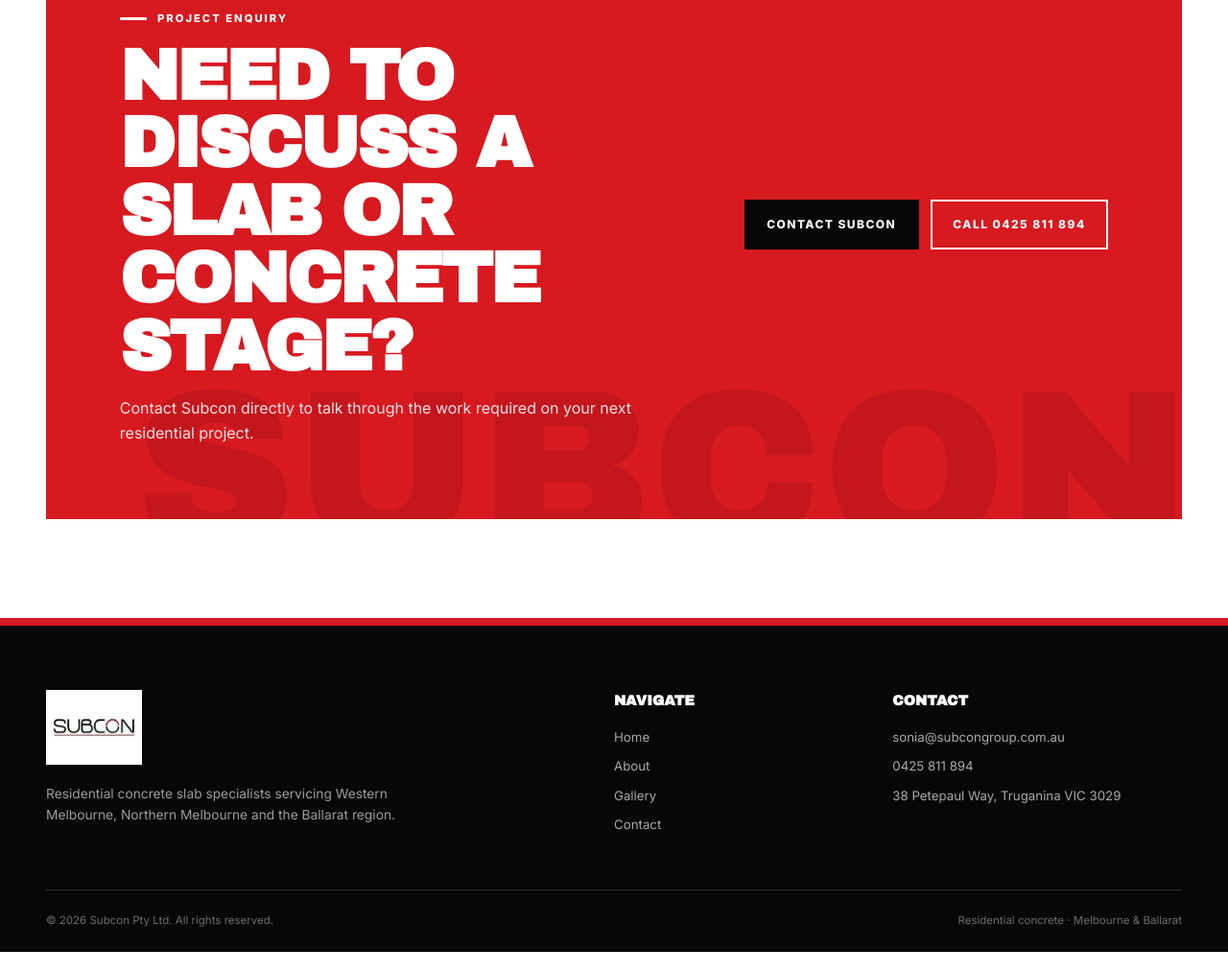
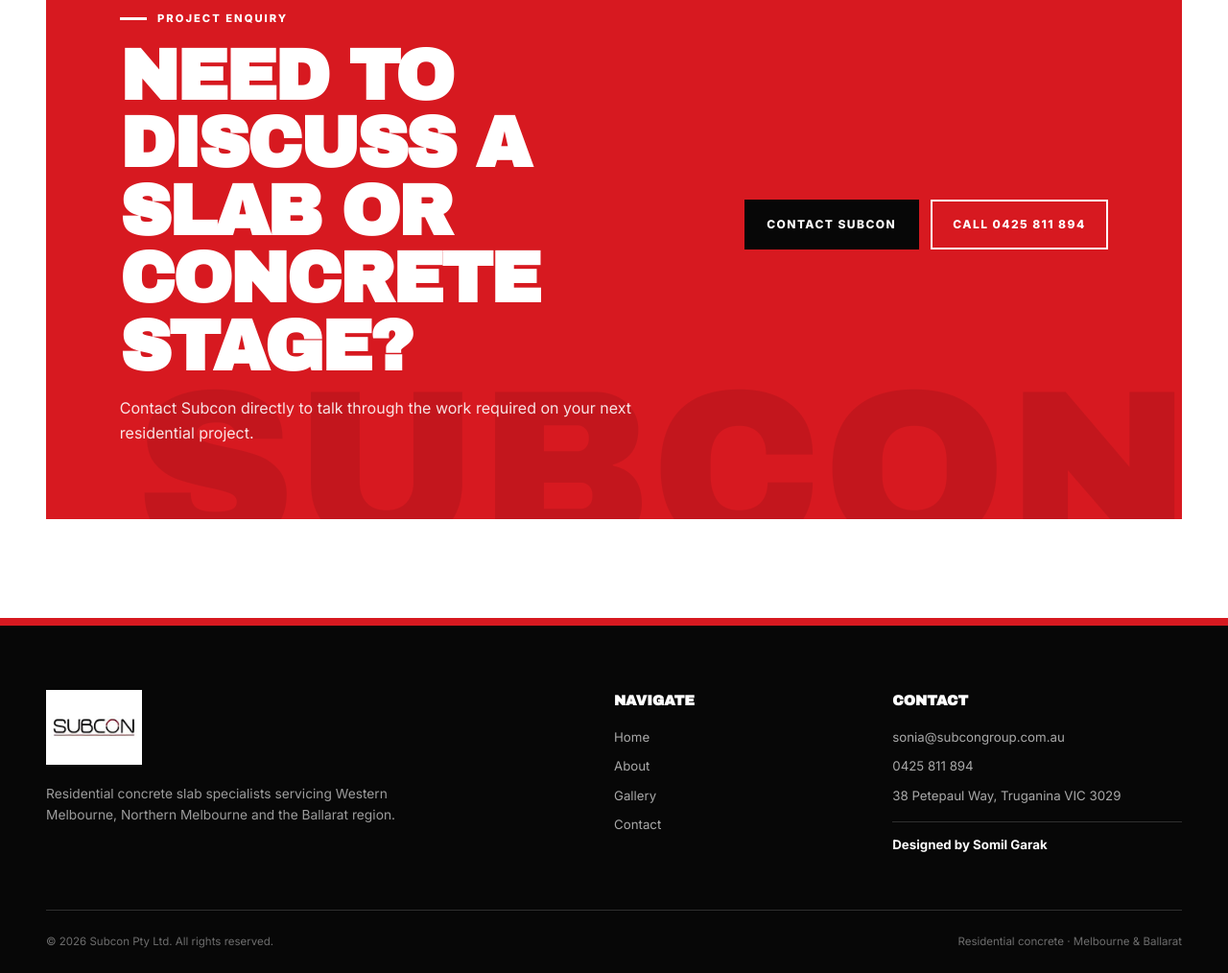
Before and after one commit to somilror200/Subcon, a website built with Parcel: page services.html in a window 1280 px wide. Shown: the part 4005-5019 px from the top of the page at 96% size. Before the commit the page ends 4997 px from the top, so only its background shows below. Built offline with nearby package versions, Linux system fonts and the light colour scheme.

Commit message:
Add designer credit to services footer

```diff
--- a/services.html
+++ b/services.html
@@ -22,6 +22,6 @@
 <section class="section section--white"><div class="shell"><div class="section-intro" data-reveal><div><span class="kicker">Service area</span><h2>Melbourne to Ballarat.</h2></div><p>Residential concrete services across the three regions identified throughout Subcon's existing business material.</p></div><div class="feature-band" style="background:var(--line)" data-reveal><div class="feature-band__item"><strong>West</strong><span>Western Melbourne</span></div><div class="feature-band__item"><strong>North</strong><span>Northern Melbourne</span></div><div class="feature-band__item"><strong>Regional</strong><span>Ballarat region</span></div></div></div></section>
 <section class="section"><div class="shell"><div class="cta-panel" data-reveal><div><span class="kicker" style="color:#fff">Project enquiry</span><h2>Need to discuss a slab or concrete stage?</h2><p>Contact Subcon directly to talk through the work required on your next residential project.</p></div><div class="cta-panel__actions"><a class="btn" href="contact.html">Contact Subcon</a><a class="btn btn--ghost" href="tel:+61425811894">Call 0425 811 894</a></div></div></div></section>
 </main>
-<footer class="site-footer"><div class="shell"><div class="footer-grid"><div class="footer-brand"><img src="public/subcon-logo%20(1)-1500h.jpeg" alt="Subcon logo"><p>Residential concrete slab specialists servicing Western Melbourne, Northern Melbourne and the Ballarat region.</p></div><div class="footer-col"><h4>Navigate</h4><a href="index.html">Home</a><a href="about.html">About</a><a href="gallery.html">Gallery</a><a href="contact.html">Contact</a></div><div class="footer-col"><h4>Contact</h4><a href="mailto:sonia@subcongroup.com.au">sonia@subcongroup.com.au</a><a href="tel:+61425811894">0425 811 894</a><span>38 Petepaul Way, Truganina VIC 3029</span></div></div><div class="footer-bottom"><span>© <span data-year></span> Subcon Pty Ltd. All rights reserved.</span><span>Residential concrete · Melbourne &amp; Ballarat</span></div></div></footer>
+<footer class="site-footer"><div class="shell"><div class="footer-grid"><div class="footer-brand"><img src="public/subcon-logo%20(1)-1500h.jpeg" alt="Subcon logo"><p>Residential concrete slab specialists servicing Western Melbourne, Northern Melbourne and the Ballarat region.</p></div><div class="footer-col"><h4>Navigate</h4><a href="index.html">Home</a><a href="about.html">About</a><a href="gallery.html">Gallery</a><a href="contact.html">Contact</a></div><div class="footer-col"><h4>Contact</h4><a href="mailto:sonia@subcongroup.com.au">sonia@subcongroup.com.au</a><a href="tel:+61425811894">0425 811 894</a><span>38 Petepaul Way, Truganina VIC 3029</span><span class="designer-credit">Designed by Somil Garak</span></div></div><div class="footer-bottom"><span>© <span data-year></span> Subcon Pty Ltd. All rights reserved.</span><span>Residential concrete · Melbourne &amp; Ballarat</span></div></div></footer>
 <script src="site.js"></script>
 </body></html>
```
